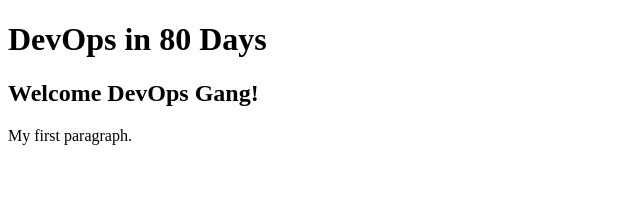
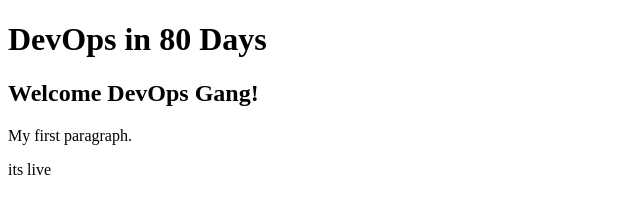
Before and after one commit to jusla3/DevOpsTest, a plain HTML site: page index.html in a window 1280 px wide. Shown: the full height of the page, 0-640 px from the left. Drawn offline with Linux system fonts and the light colour scheme.

Commit message:
Update index.html

```diff
--- a/index.html
+++ b/index.html
@@ -5,6 +5,6 @@
 <h1>DevOps in 80 Days</h1>
 <h2>Welcome DevOps Gang!</h2>
 <p>My first paragraph.</p>
-
+<p>its live</p>
 </body>
 </html>
```
